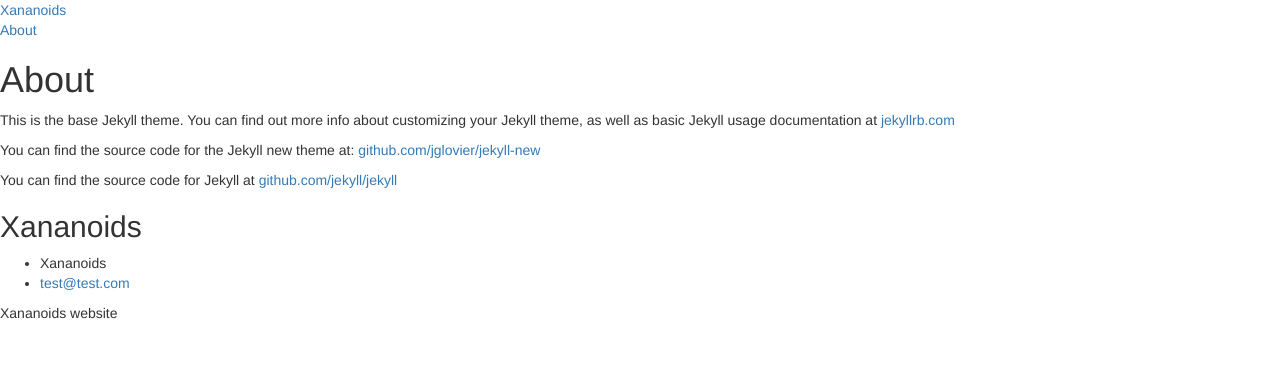
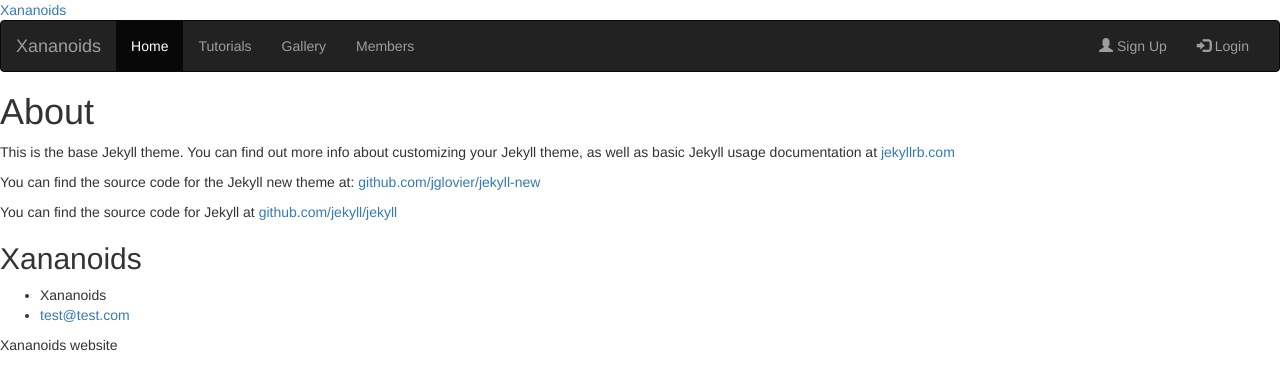
Before and after one commit to xananoids/Website, a Jekyll site: the page built from about.md, in a window 1280 px wide. Shown: the top 390 px of the page. Built offline with Jekyll 4.4.1, drawn with Linux system fonts in a browser that asks for light colours.

Commit message:
added nav

```diff
--- a/_includes/header.html
+++ b/_includes/header.html
@@ -4,16 +4,7 @@
 
     <a href="{{ site.baseurl }}/">{{ site.title }}</a>
 
-    <nav>
-
-      <div>
-        {% for page in site.pages %}
-          {% if page.title %}
-          <a href="{{ page.url | prepend: site.baseurl }}">{{ page.title }}</a>
-          {% endif %}
-        {% endfor %}
-      </div>
-    </nav>
+    {% include nav.html %}
 
   </div>
 
--- /dev/null
+++ b/_includes/nav.html
@@ -0,0 +1,24 @@
+<nav class="navbar navbar-inverse main-nav">
+	<div class="container-fluid">
+		<div class="navbar-header">
+			<button type="button" class="navbar-toggle" data-toggle="collapse" data-target="#myNavbar">
+			  <span class="icon-bar"></span>
+			  <span class="icon-bar"></span>
+			  <span class="icon-bar"></span>
+			</button>
+			<a class="navbar-brand" href="#">Xananoids</a>
+		</div>
+		<div class="collapse navbar-collapse" id="myNavbar">
+			<ul class="nav navbar-nav">
+			  <li class="active"><a href="#">Home</a></li>
+			  <li><a href="#">Tutorials</a></li>
+			  <li><a href="#">Gallery</a></li>
+			  <li><a href="#">Members</a></li>
+			</ul>
+			<ul class="nav navbar-nav navbar-right">
+			  <li><a href="#"><span class="glyphicon glyphicon-user"></span> Sign Up</a></li>
+			  <li><a href="#"><span class="glyphicon glyphicon-log-in"></span> Login</a></li>
+			</ul>
+		</div>
+	</div>
+</nav>
```
